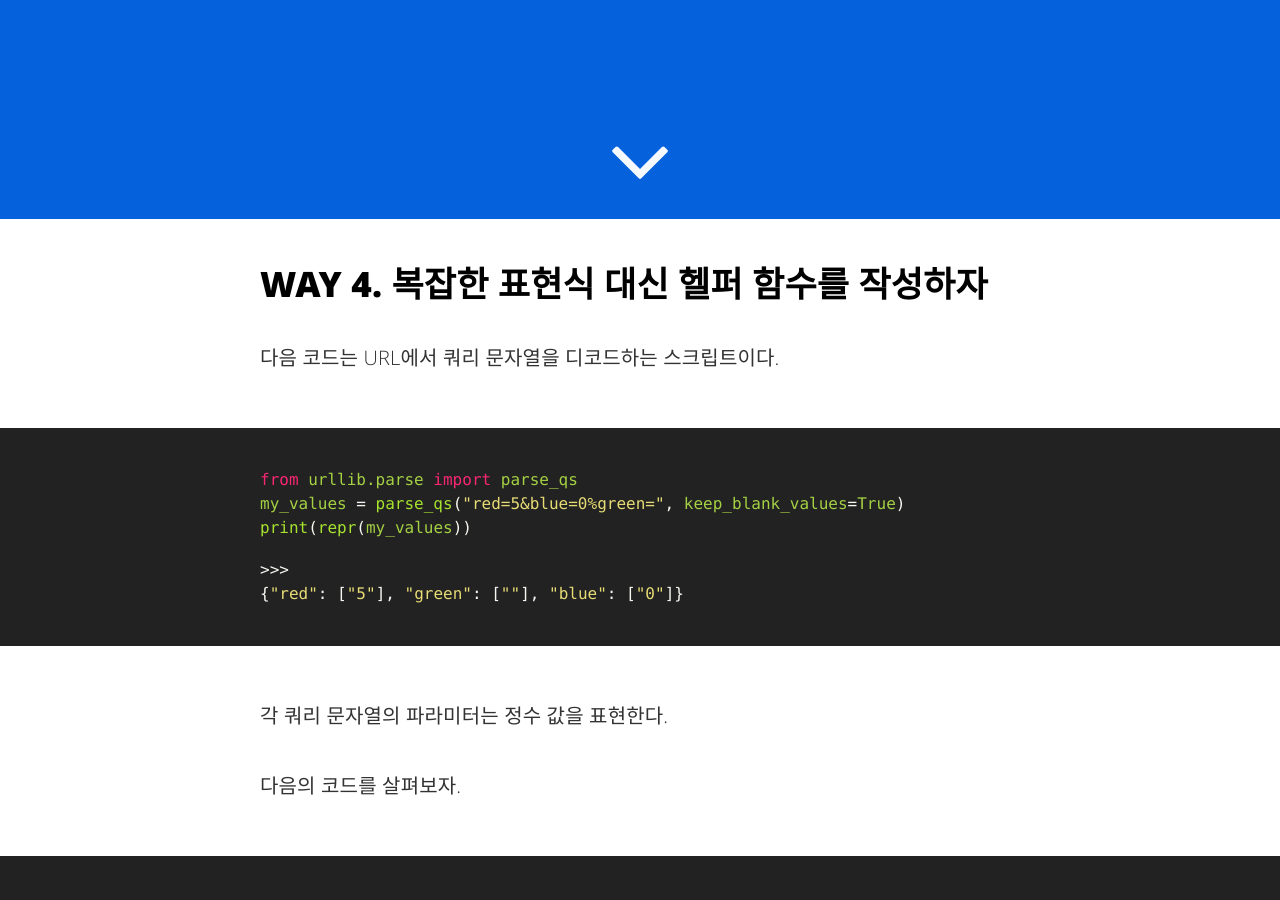
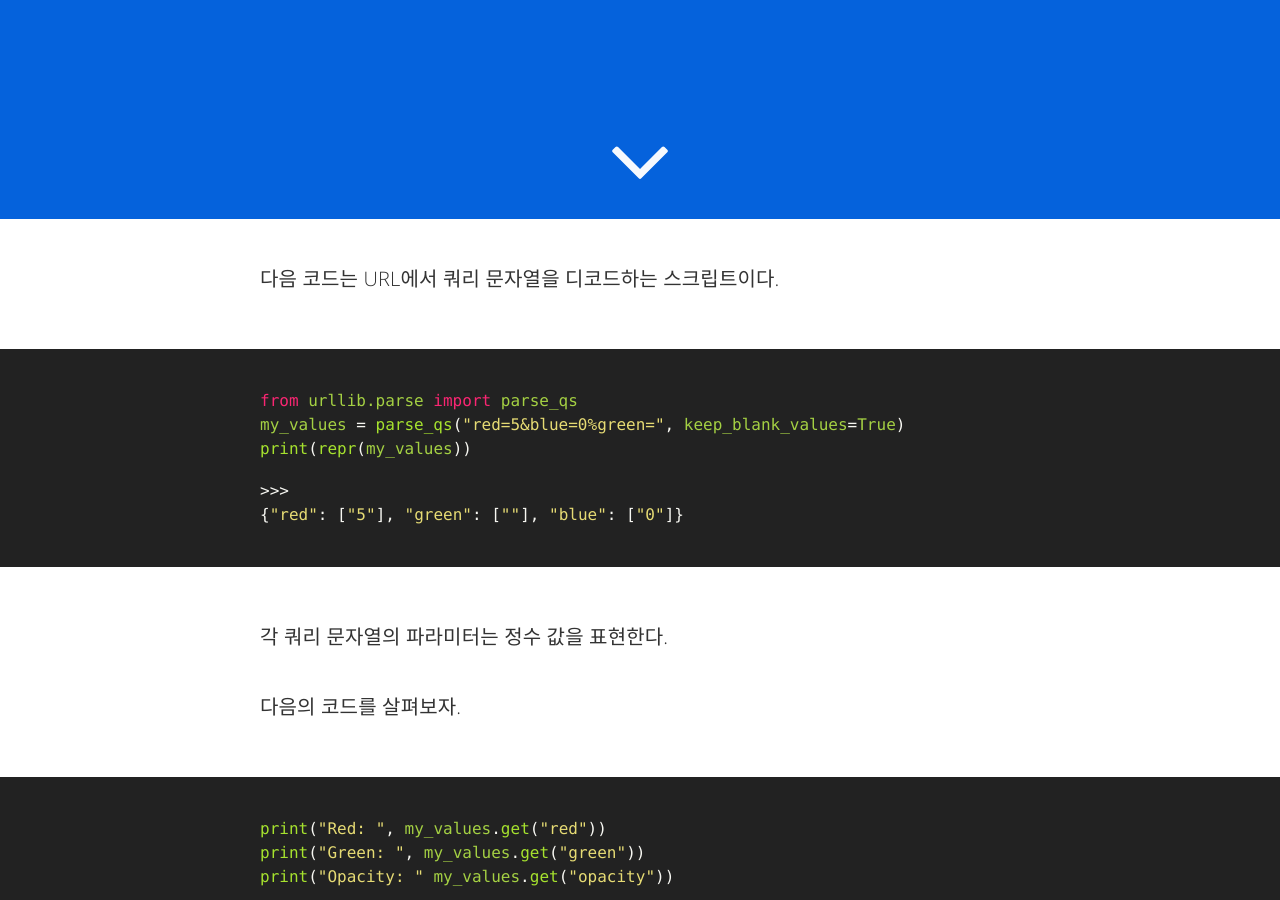
Before and after one commit to hcnoh/blog-prev, a Jekyll site: the page built from _posts/2018-09-11-effective-python-way04.md, in a window 1280 px wide and 900 px high, scrolled down 681 px. Built offline with Jekyll 4.4.1, drawn with Linux system fonts in a browser that asks for light colours; comment, search, counter and statistics services are not loaded.

Commit message:
Update 2018-09-11-effective-python-way04.md

```diff
--- a/_posts/2018-09-11-effective-python-way04.md
+++ b/_posts/2018-09-11-effective-python-way04.md
@@ -11,7 +11,6 @@ categories:
 twitter_text: 'WAY 4. 복잡한 표현식 대신 헬퍼 함수를 작성하자'
 ---
 
-## WAY 4. 복잡한 표현식 대신 헬퍼 함수를 작성하자
 다음 코드는 URL에서 쿼리 문자열을 디코드하는 스크립트이다.
 {% highlight python %}
 from urllib.parse import parse_qs
```
